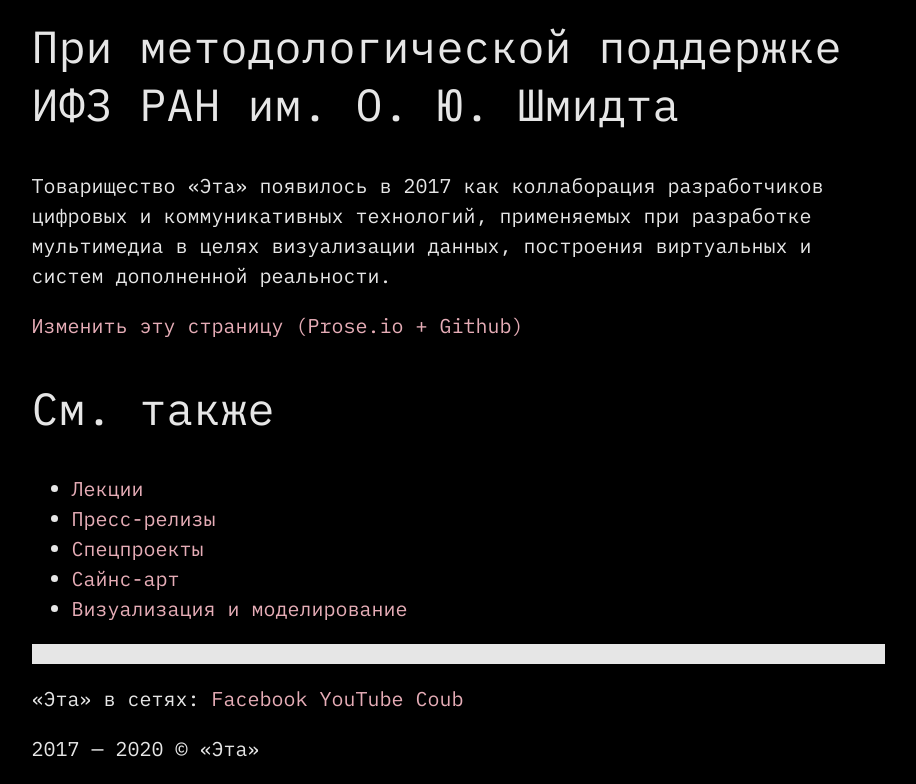
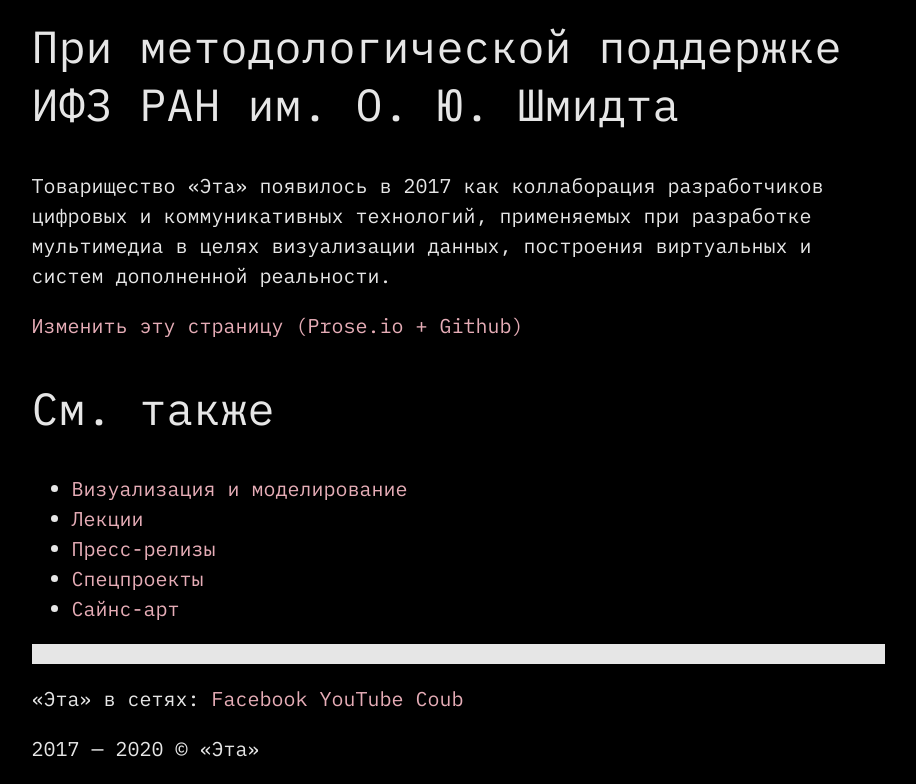
Before and after one commit to indexmod/eta.ga, a Jekyll site: the page built from index.md, in a window 1280 px wide. Shown: the part 473-1257 px from the top of the page, without its empty margins (200-1116 px from the left). Built offline with Jekyll 4.4.1, drawn with Linux system fonts in a browser that asks for light colours.

Commit message:
Update menu.html

```diff
--- a/_includes/menu.html
+++ b/_includes/menu.html
@@ -6,6 +6,10 @@
 <body>
 	<h2>См. также</h2>
 	<ul>
+
+    <li>
+      <a href="/visualisation">Визуализация и моделирование</a>
+    </li>
 		<li>
 			<a href="/lections">Лекции</a>
 		</li>
@@ -18,9 +22,7 @@
 		<li>
 			<a href="/science">Сайнс-арт</a>
 		</li>
-		<li>
-			<a href="/visualisation">Визуализация и моделирование</a>
-		</li>
+
 	</ul>
 </body>
 </html>
```
